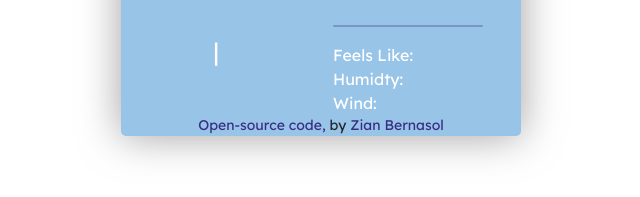
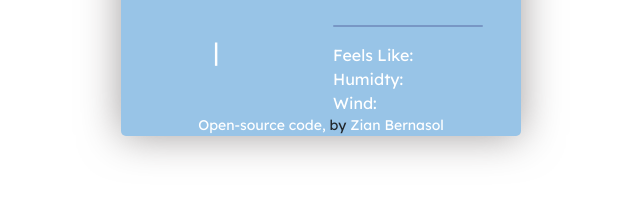
Before and after one commit to zbernasol/drizzle-weather-app, a plain HTML site: page index.html in a window 1280 px wide. Shown: the part 307-504 px from the top of the page, without its empty margins (319-959 px from the left). Drawn offline with nearby package versions, Linux system fonts and the light colour scheme; no server answers.

Commit message:
Updated style.css

```diff
--- a/style.css
+++ b/style.css
@@ -34,7 +34,7 @@ h4 {
 }
 
 p a {
-  color: #392d83;
+  color: #ffffff;
   text-decoration: none;
   transition: all 2ms ease-in-out;
   margin-top: -50px;
```
